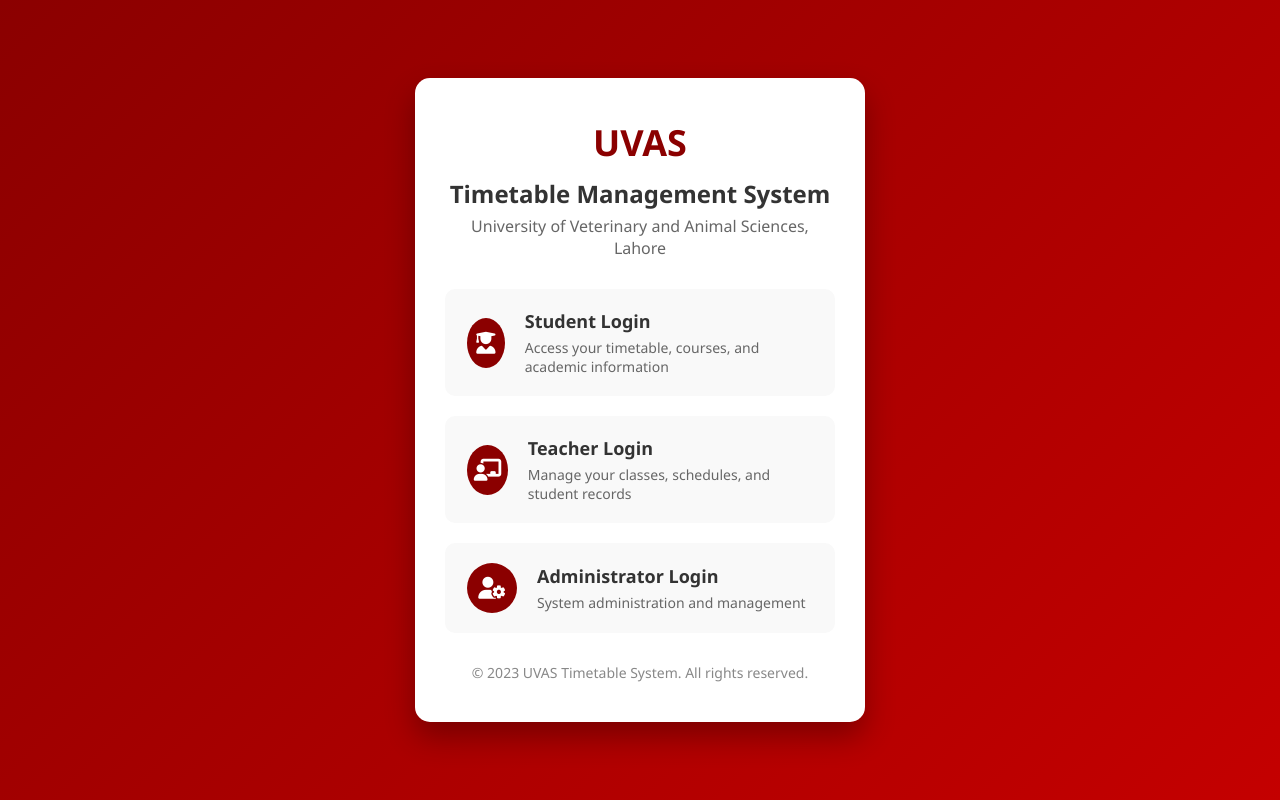
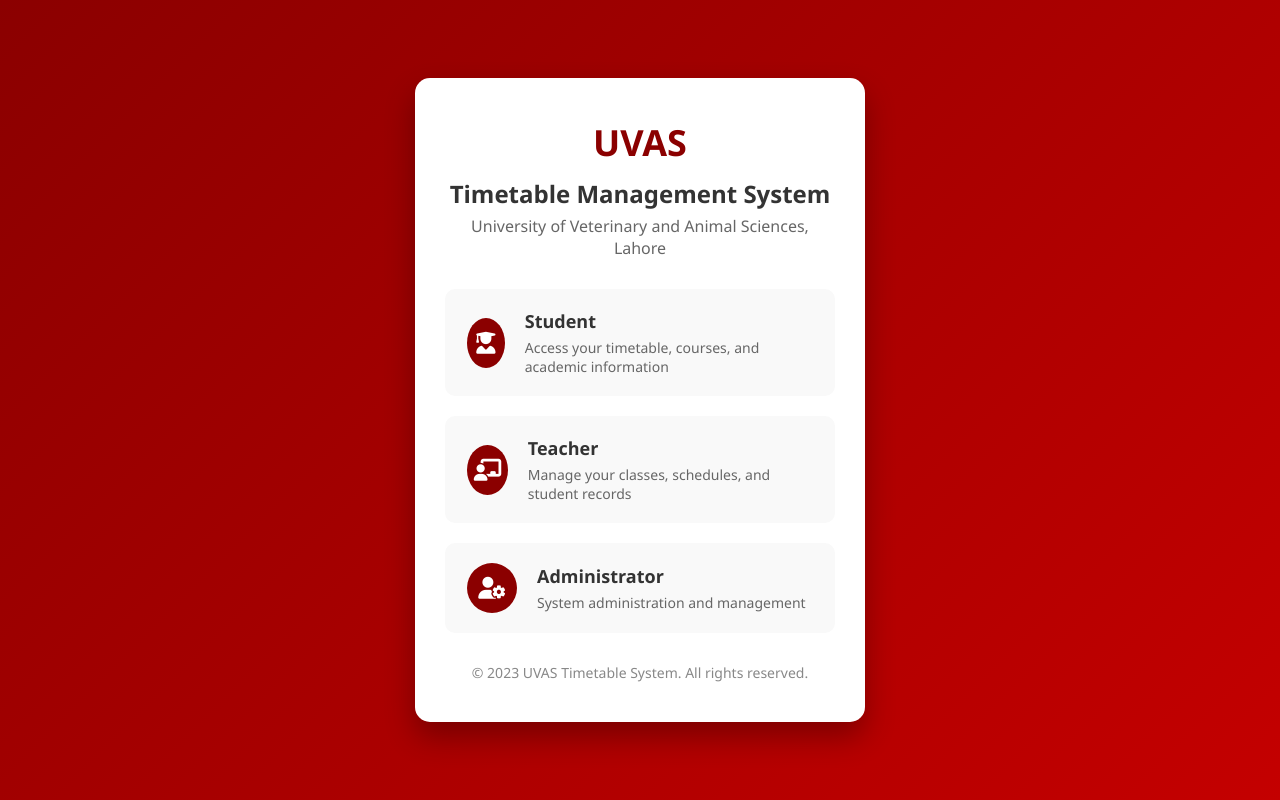
Before and after one commit to umarfarooqdev123/AI-Timetable-Model, a Flask app: page / in a window 1280 px wide. Run offline with Flask 3, Linux system fonts and the light colour scheme.

Commit message:
Update index page

```diff
--- a/templates/index.html
+++ b/templates/index.html
@@ -58,7 +58,7 @@
                         <i class="fas fa-user-graduate"></i>
                     </div>
                     <div class="option-text">
-                        <h3>Student Login</h3>
+                        <h3>Student</h3>
                         <p>Access your timetable, courses, and academic information</p>
                     </div>
                 </div>
@@ -68,7 +68,7 @@
                         <i class="fas fa-chalkboard-teacher"></i>
                     </div>
                     <div class="option-text">
-                        <h3>Teacher Login</h3>
+                        <h3>Teacher</h3>
                         <p>Manage your classes, schedules, and student records</p>
                     </div>
                 </div>
@@ -78,7 +78,7 @@
                         <i class="fas fa-user-cog"></i>
                     </div>
                     <div class="option-text">
-                        <h3>Administrator Login</h3>
+                        <h3>Administrator</h3>
                         <p>System administration and management</p>
                     </div>
                 </div>
```
